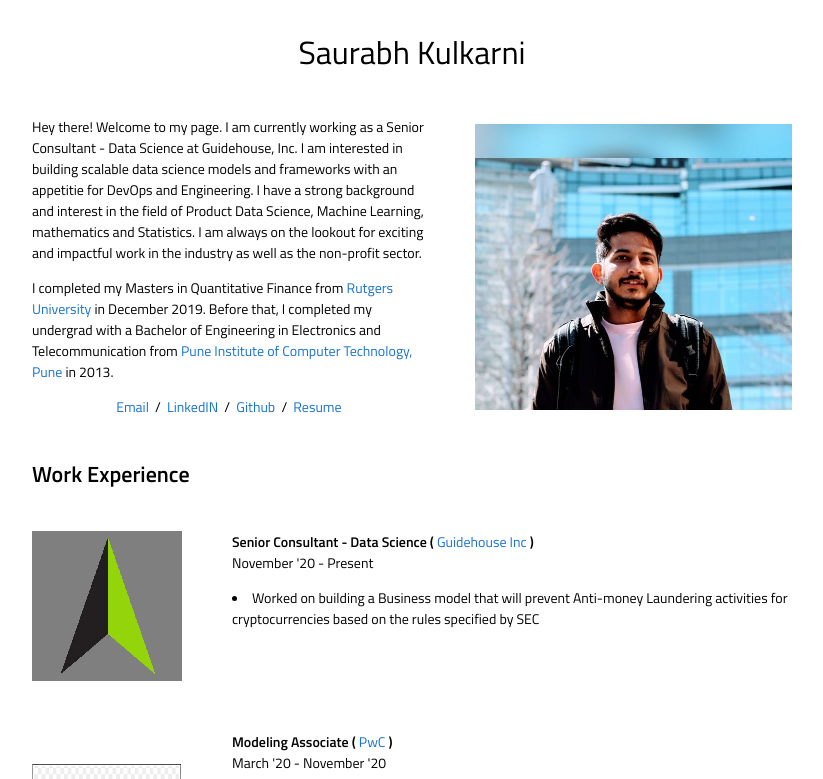
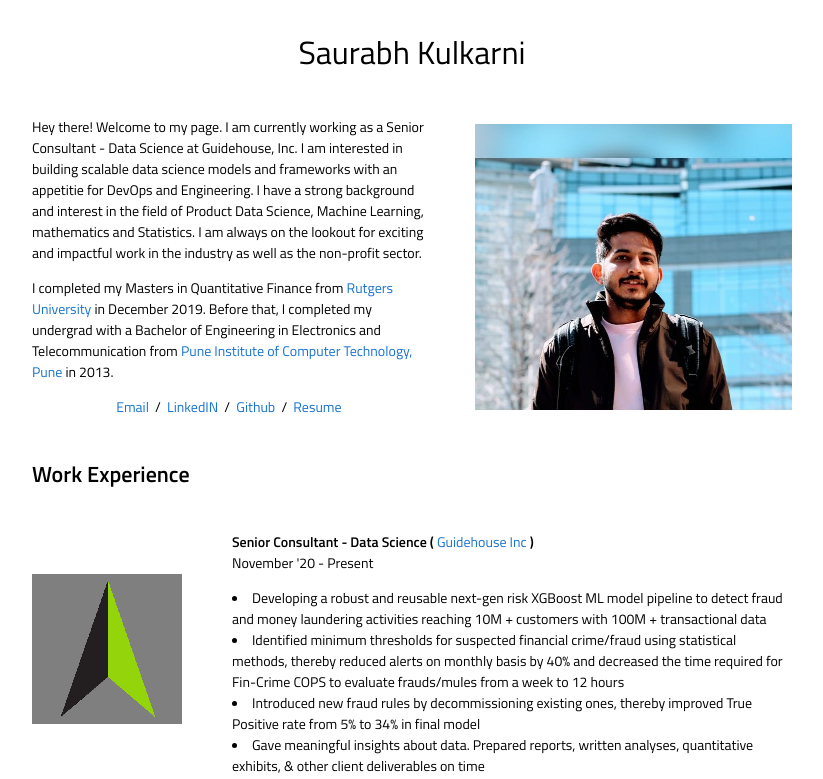
Before and after one commit to sk2062/sk2062.github.io, a plain HTML site: page index.html in a window 1280 px wide. Shown: the top 779 px of the page, without its empty margins (228-1051 px from the left). Drawn offline with Linux system fonts and the light colour scheme.

Commit message:
update exp details

```diff
--- a/index.html
+++ b/index.html
@@ -155,7 +155,12 @@
 
             <p>
 
-     <li>Worked on building a Business model that will prevent Anti-money Laundering activities for cryptocurrencies based on the rules specified by SEC  </li>
+
+     <li> Developing a robust and reusable next-gen risk XGBoost ML model pipeline to detect fraud and money laundering activities reaching 10M + customers with 100M + transactional data </li>
+     <li> Identified minimum thresholds for suspected financial crime/fraud using statistical methods, thereby reduced alerts on monthly basis by 40% and decreased the time required for Fin-Crime COPS to evaluate frauds/mules from a week to 12 hours </li>
+     <li> Introduced new fraud rules by decommissioning existing ones, thereby improved True Positive rate from 5% to 34% in final model </li>
+     <li> Gave meaningful insights about data. Prepared reports, written analyses, quantitative exhibits, & other client deliverables on time </li>
+
 
 
 		 	</p>
```
